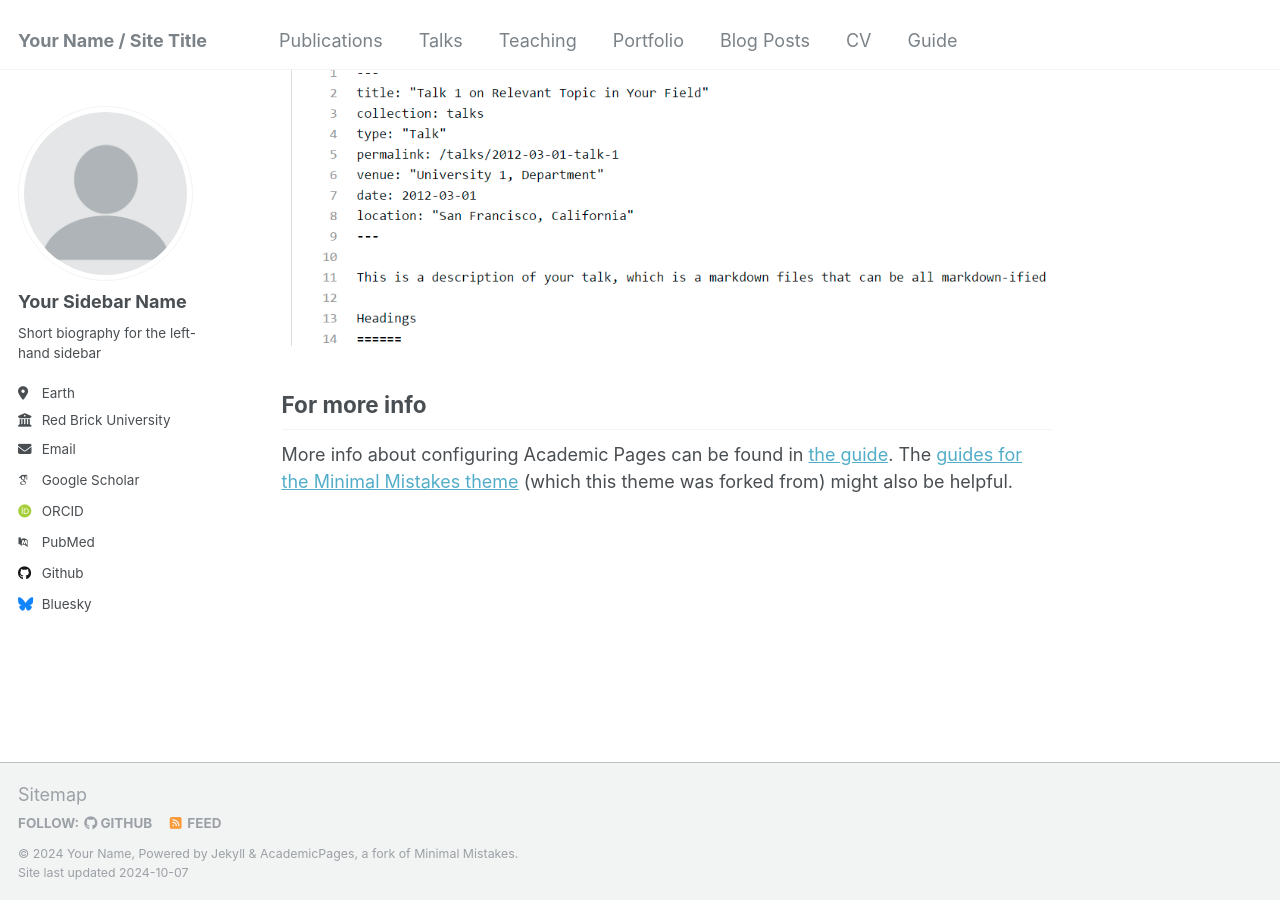
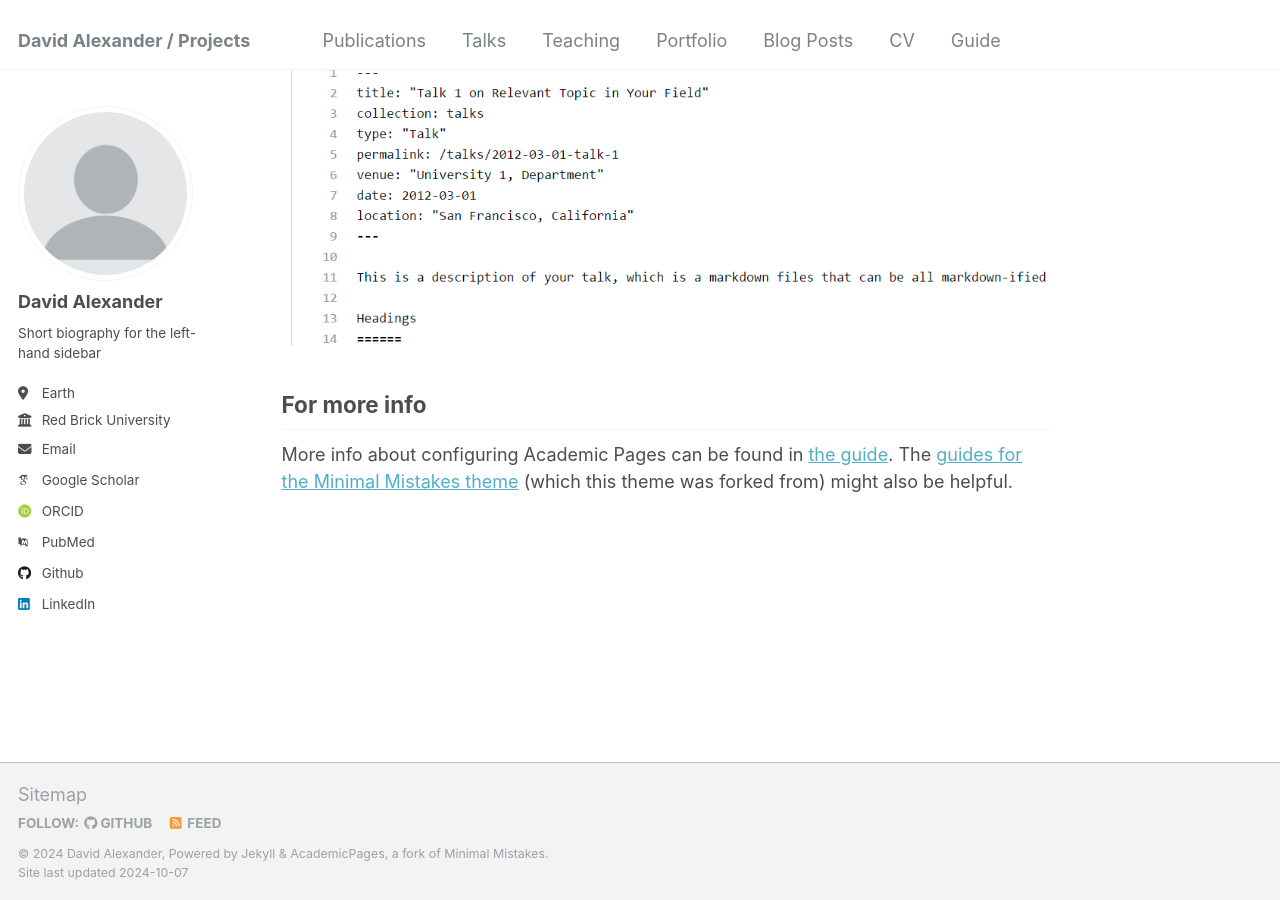
Before and after one commit to dmalexa5/dmalexa5.github.io, a Jekyll site: the page built from _pages/about.md, in a window 1280 px wide and 900 px high, scrolled down 2643 px. Built offline with Jekyll 4.4.1, drawn with Linux system fonts in a browser that asks for light colours; some web fonts are replaced.

Commit message:
Update _config.yml

```diff
--- a/_config.yml
+++ b/_config.yml
@@ -8,13 +8,13 @@
 
 # Basic Site Settings
 locale                   : "en-US"
-title                    : "Your Name / Site Title"
+title                    : "David Alexander / Projects"
 title_separator          : "-"
-name                     : &name "Your Name"
-description              : &description "personal description"
-url                      : https://academicpages.github.io # the base hostname & protocol for your site e.g. "https://mmistakes.github.io"
-baseurl                  : "" # the subpath of your site, e.g. "/blog"
-repository               : "academicpages/academicpages.github.io"
+name                     : &name "David Alexander"
+description              : &description "Mechanical Engineering Student at North Carolina State University"
+url                      : https://dmalexa5.github.io # the base hostname & protocol for your site
+baseurl                  : ""
+repository               : "dmalexa5/dmalexa5.github.io"
 
 # Site Author - The following control what appear as part of the author content on the side bar.
 #               If a field is blank the icon and link will not appear, otherwise it will be shown.
@@ -22,7 +22,7 @@ repository               : "academicpages/academicpages.github.io"
 author:
   # Biographic information
   avatar           : "profile.png"
-  name             : "Your Sidebar Name"
+  name             : "David Alexander"
   pronouns         : # example: "she/her"
   bio              : "Short biography for the left-hand sidebar"
   location         : "Earth"
@@ -43,12 +43,12 @@ author:
   bitbucket        : # Username - Update with your username on the site
   codepen          : # Username
   dribbble         : # Username
-  github           : "academicpages"
+  github           : "dmalexa5"
   kaggle           : # Username
   stackoverflow    : # User number or user number and name (i.e., use "1" or "1/jeff-atwood")
 
   # Social media
-  bluesky          : "bsky.app" # Replace this with you Bluesky username
+  bluesky          : # "bsky.app" # Replace this with you Bluesky username
   facebook         : # Username
   flickr           : # Username
   foursquare       : # Username
@@ -57,7 +57,7 @@ author:
   keybase          : # Username
   instagram        : # Username
   lastfm           : # Username
-  linkedin         : # Username
+  linkedin         : dmalexa5
   mastodon         : # URL
   medium           : # URL
   pinterest        : # Username
@@ -129,7 +129,7 @@ yandex_site_verification :
 
 # Social Sharing
 twitter:
-  username               : &twitter
+  username               :
 facebook:
   username               :
   app_id                 :
```
